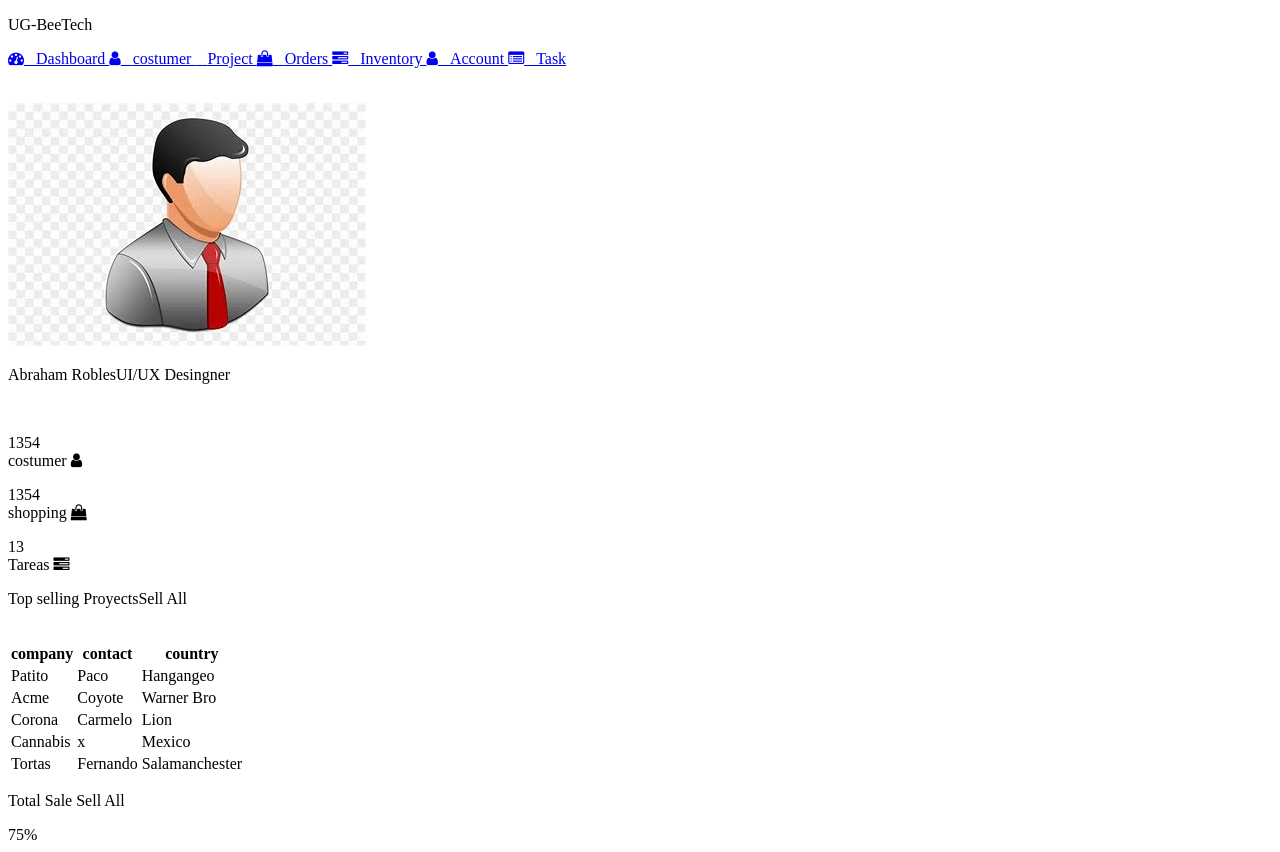
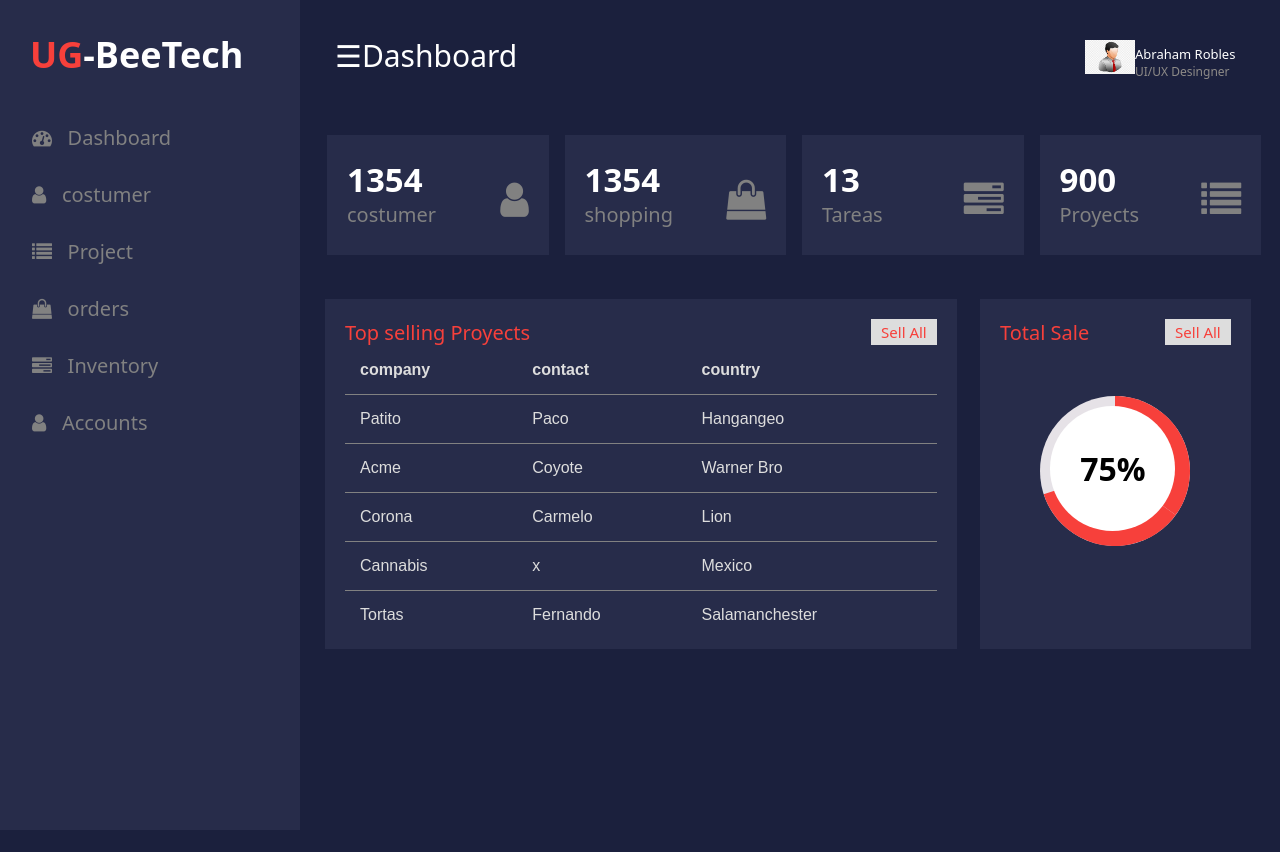
Before and after one commit to Abra117/Rspractica4, a plain HTML site: page index.html in a window 1280 px wide. After the commit the page ends 830 px from the top, so only its background shows below. Drawn offline with Linux system fonts and the light colour scheme.

Commit message:
Agregamos el css

```diff
--- a/css/style.css
+++ b/css/style.css
@@ -0,0 +1,233 @@
+body {
+   margin :0;
+   padding: 0;
+   background: #1b203d;
+   overflow: hidden;
+   font-family: system-ui;
+}
+
+.clearfix{
+    clear: both;
+}
+.logo{
+    margin:0px;
+    margin-left: 30px;
+    font-weight: bold;
+    color:white;
+    margin-bottom: 30px;
+}
+.logo span{
+    color: #f7403b;
+}
+.sidenav{
+    height: 100%;
+    width: 300px;
+    position: fixed;
+    z-index: 1;/*Hereda las  etiquetas de la primera etiqueta que declaramos osea body*/
+    top:0;
+    left: 0;
+    background: #272c4a;
+    overflow: hidden;
+    transition: .5s;
+    padding-top: 30px;
+}
+.sidenav a{
+    color: #818181;
+    text-decoration: none;
+    font-size: 20px;
+    display: block;
+    transition: .5s;
+    padding: 15px 8px 15px 32px;
+}
+
+.sidenav a:hover{
+    color: #f1f1f1;
+    background-color:#1b203d;
+}
+.sidenav{
+    position:absolute;
+    top:0;
+    right: 25px;
+    font-size: 36px;
+
+}
+.main{
+    transition: margin-left .5s;
+    margin-left:300px;
+    padding: 15px;
+}
+
+.head{
+    padding: 20px;
+}
+
+.col-div-6{
+    width: 50%;
+    float: left;
+}
+.profile{
+    display: inline-block;
+    width: 160px;
+    float: right;
+}
+.pro-img{
+    width: 50px;
+    float: left;
+    margin-top:5px;
+}
+.profile p{
+  color :white;
+  font-weight: 500;
+  margin-left: 50px;
+  margin-top: 10px;
+  font-size:13px;
+}
+.profile p span{
+    font-weight: 400;
+    font-size: 12px;
+    color: #8e8b88;
+    display: block;
+}
+
+.col-div-3{
+  width: 25%;
+  float: left;
+}
+
+.box{
+    width: 85%;
+    height: 100px;
+    background-color: #272c4a;
+    padding: 10px;
+    margin-left: 12px;
+}
+
+.box p{
+    font-size: 33px;
+    color:white;
+    font-weight: bold;
+    line-height: 30px;
+    padding-left: 10px;
+    margin-top: 20px;
+    display: inline-block;
+}
+.box p span {
+    font-size: 20px;
+    font-weight: 400;
+    color: #818181;
+}
+
+.box-icon {
+    font-size: 40px!important;
+    float: right;
+    color:#818181;
+    padding-right: 10px;
+    margin-top: 35px!important;
+}
+
+.col-div-8{
+    width: 70%;
+    float:left;
+
+}
+.col-div-4{
+    width: 30%;
+    float: left;
+}
+.content-box{
+    padding: 20px;
+}
+.content-box p{
+    margin: 0;
+    font-size: 20px;
+    color:#f7403b;
+}
+
+.content-box p span{
+    background-color: #ddd;
+    float: right;
+    padding: 3px 10px;
+    font-size: 15px;
+}
+.box-8,.box-4{
+    width: 95%;
+    height: 350px;
+    background-color: #272c4a;
+}
+
+.nav2{
+    display: none;
+}
+
+.box-8{
+    margin-left: 10px;
+}
+
+table{
+    font-family: Arial, Helvetica, sans-serif;
+    width: 100%;
+    border-collapse: collapse;
+}
+
+td,th{
+    text-align: left;
+    padding: 15px;
+    color:#ddd;
+    border-bottom: 1px solid #818181;
+}
+tr:last-child td{/*Le quitamos el borde a la ultima fila de la tabla*/
+ border-bottom: none;
+}
+.circle-wrap{
+    margin: 50px auto;
+    background: #e6e2e7;
+    height: 150px;
+    width: 150px;
+    border-radius: 50%;
+}
+
+.circle-wrap .circle .mask,
+.circle-wrap .circle .fill{
+     height: 150px;
+     width: 150px;
+     position: absolute;
+     border-radius: 50%;
+}
+
+.circle-wrap .circle .mask{
+    clip: rect(0px 150px 150px 75px);
+}
+.circle-wrap .circle .mask .fill{
+    clip: rect(0px 75px 150px 0px);
+   background-color: #f7403b;
+}
+
+.circle-wrap .circle .mask.full,
+.circle-wrap .circle .fill{
+    animation: fill ease-in-out 3s;
+    transform:  rotate(126deg);
+}
+
+@keyframes fill{
+    0%{
+        transform: rotate(0deg);
+    }
+    100%{
+        transform: rotate(126deg);
+    }
+}
+
+.circle-wrap .inside-circle{
+    width: 125px;
+    height: 125px;
+    border-radius: 50%;
+    z-index: 10;
+    background-color: white;
+    position: absolute;
+    margin-left: 10px;
+    margin-top: 10px;
+    font-weight: 700;
+    font-size: 2em;
+    line-height: 125px;
+    text-align: center;
+}
--- a/index.html
+++ b/index.html
@@ -15,31 +15,27 @@
       </p>
       <a href="#" class="icon-a">
         <i class="fa fa-dashboard icons"></i>
-        &nbsp;&nbsp;<!-- indicamos espacios en el con respecto al icono y la palabra-->Dashboard
+        &nbsp;&nbsp;Dashboard<!-- indicamos espacios en el con respecto al icono y la palabra-->
       </a>
       <a href="#" class="icon-a">
         <i class="fa fa-user icons"></i>
-        &nbsp;&nbsp;<!-- indicamos espacios en el con respecto al icono y la palabra-->costumer
+        &nbsp;&nbsp;costumer<!-- indicamos espacios en el con respecto al icono y la palabra-->
       </a>
       <a href="#" class="icon-a">
-        <i class="fa fa-project icons"></i>
-        &nbsp;&nbsp;<!-- indicamos espacios en el con respecto al icono y la palabra-->Project
+        <i class="fa fa-list icons"></i>
+        &nbsp;&nbsp;Project<!-- indicamos espacios en el con respecto al icono y la palabra-->
       </a>
       <a href="#" class="icon-a">
         <i class="fa fa-shopping-bag icons"></i>
-        &nbsp;&nbsp;<!-- indicamos espacios en el con respecto al icono y la palabra-->Orders
+        &nbsp;&nbsp;orders<!-- indicamos espacios en el con respecto al icono y la palabra-->
       </a>
       <a href="#" class="icon-a">
         <i class="fa fa-tasks icons"></i>
-        &nbsp;&nbsp;<!-- indicamos espacios en el con respecto al icono y la palabra-->Inventory
+        &nbsp;&nbsp;Inventory<!-- indicamos espacios en el con respecto al icono y la palabra-->
       </a>
       <a href="#" class="icon-a">
         <i class="fa fa-user icons"></i>
-        &nbsp;&nbsp;<!-- indicamos espacios en el con respecto al icono y la palabra-->Account
-      </a>
-      <a href="#" class="icon-a">
-        <i class="fa fa-list-alt icons"></i>
-        &nbsp;&nbsp;<!-- indicamos espacios en el con respecto al icono y la palabra-->Task
+        &nbsp;&nbsp;Accounts<!-- indicamos espacios en el con respecto al icono y la palabra-->
       </a>
     </div>
     <div class="main">
@@ -69,8 +65,8 @@
         <p>
           1354<br>
           <span>costumer</span>
+        </p>
         <i class="fa fa-user box-icon"></i>
-        </p>
       </div>
       </div>
       <div class="col-div-3">
@@ -78,8 +74,8 @@
           <p>
             1354<br>
             <span>shopping</span>
-            <i class="fa fa-shopping-bag"></i>
           </p>
+          <i class="fa fa-shopping-bag box-icon"></i>
         </div>
         </div>
         <div class="col-div-3">
@@ -87,16 +83,25 @@
             <p>
               13<br>
               <span>Tareas</span>
-              <i class="fa fa-tasks"></i>
             </p>
+            <i class="fa fa-tasks box-icon"></i>
+          </div>
+          </div>
+          <div class="col-div-3">
+            <div class="box">
+              <p>
+                900<br>
+                <span>Proyects</span>
+              </p>
+              <i class="fa fa-list box-icon"></i>
             </div>
             </div>
             <div class="clearfix"></div>
+            <br><br>
             <div class="col-div-8">
               <div class="box-8">
                 <div class="content-box">
-                <p>Top selling Proyects<sanp>Sell All</sanp></p>
-                <br>
+                  <p>Top selling Proyects<span>Sell All</span></p>
                   <table>
                     <tr>
                     <th>company</th>
@@ -137,13 +142,15 @@
                 <div class="content-box">
                   <p>Total Sale <span>Sell All</span></p>
                   <div class="circle-wrap">
-                  <div class="mask-full">
+                    <div class="circle">
+                      <div class="mask full">
                         <div class="fill"></div>
                       </div>
-                  <div class="mask-half">
+                      <div class="mask half">
                         <div class="fill"></div>
                       </div>
                       <div class="inside-circle">75%</div>
+                    </div>
                     </div>
                 </div>
               </div>
```
Lines whose indentation alone changed are shown as unchanged.
